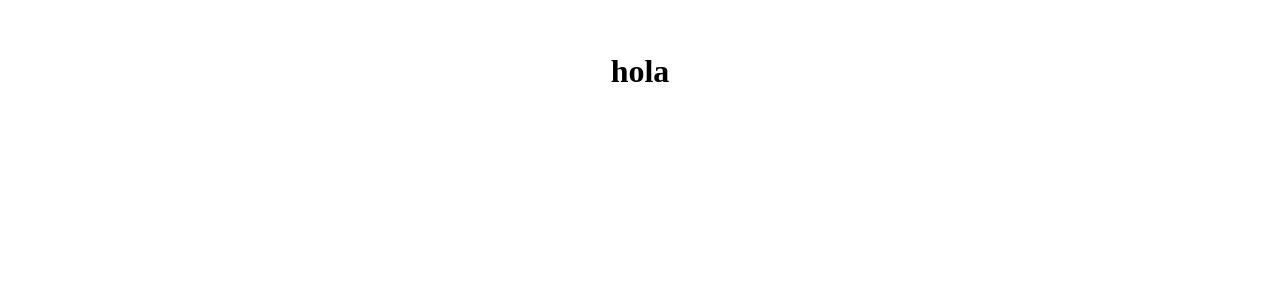
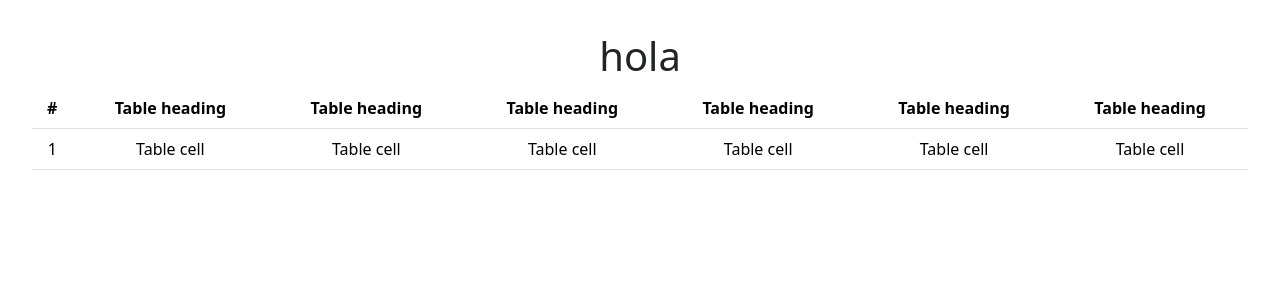
Before and after one commit to jbenvenu/desafio_bdatos, a React (Vite) app: page / in a window 1280 px wide. Shown: the top 300 px of the page. Built offline with nearby package versions, Linux system fonts and the light colour scheme.

Commit message:
base +js

```diff
--- a/package.json
+++ b/package.json
@@ -10,7 +10,9 @@
     "preview": "vite preview"
   },
   "dependencies": {
+    "bootstrap": "^5.3.1",
     "react": "^18.2.0",
+    "react-bootstrap": "^2.8.0",
     "react-dom": "^18.2.0"
   },
   "devDependencies": {
--- a/src/App.jsx
+++ b/src/App.jsx
@@ -1,4 +1,7 @@
-import './App.css'
+import 'bootstrap/dist/css/bootstrap.min.css';
+import './App.css';
+import Listado from './components/Listado';
+
 
 function App() {
 
@@ -6,6 +9,7 @@ function App() {
   return (
     <>
         <h1>hola</h1>
+      <Listado/>
     </>
   )
 }
--- a/src/components/Listado.jsx
+++ b/src/components/Listado.jsx
@@ -0,0 +1,35 @@
+import Table from 'react-bootstrap/Table';
+
+function Listado() {
+  return (
+    <div>
+      <Table responsive="sm">
+        <thead>
+          <tr>
+            <th>#</th>
+            <th>Table heading</th>
+            <th>Table heading</th>
+            <th>Table heading</th>
+            <th>Table heading</th>
+            <th>Table heading</th>
+            <th>Table heading</th>
+          </tr>
+        </thead>
+        <tbody>
+          <tr>
+            <td>1</td>
+            <td>Table cell</td>
+            <td>Table cell</td>
+            <td>Table cell</td>
+            <td>Table cell</td>
+            <td>Table cell</td>
+            <td>Table cell</td>
+          </tr>
+
+        </tbody>
+      </Table>
+    </div>
+  );
+}
+
+export default Listado;
```
Also changed, not shown: src/components/BaseColaboradores.js (added, +26 -0 lines), src/App.css (line endings or trailing spaces), 1 other file (tests, documents, lock files or other folders).
